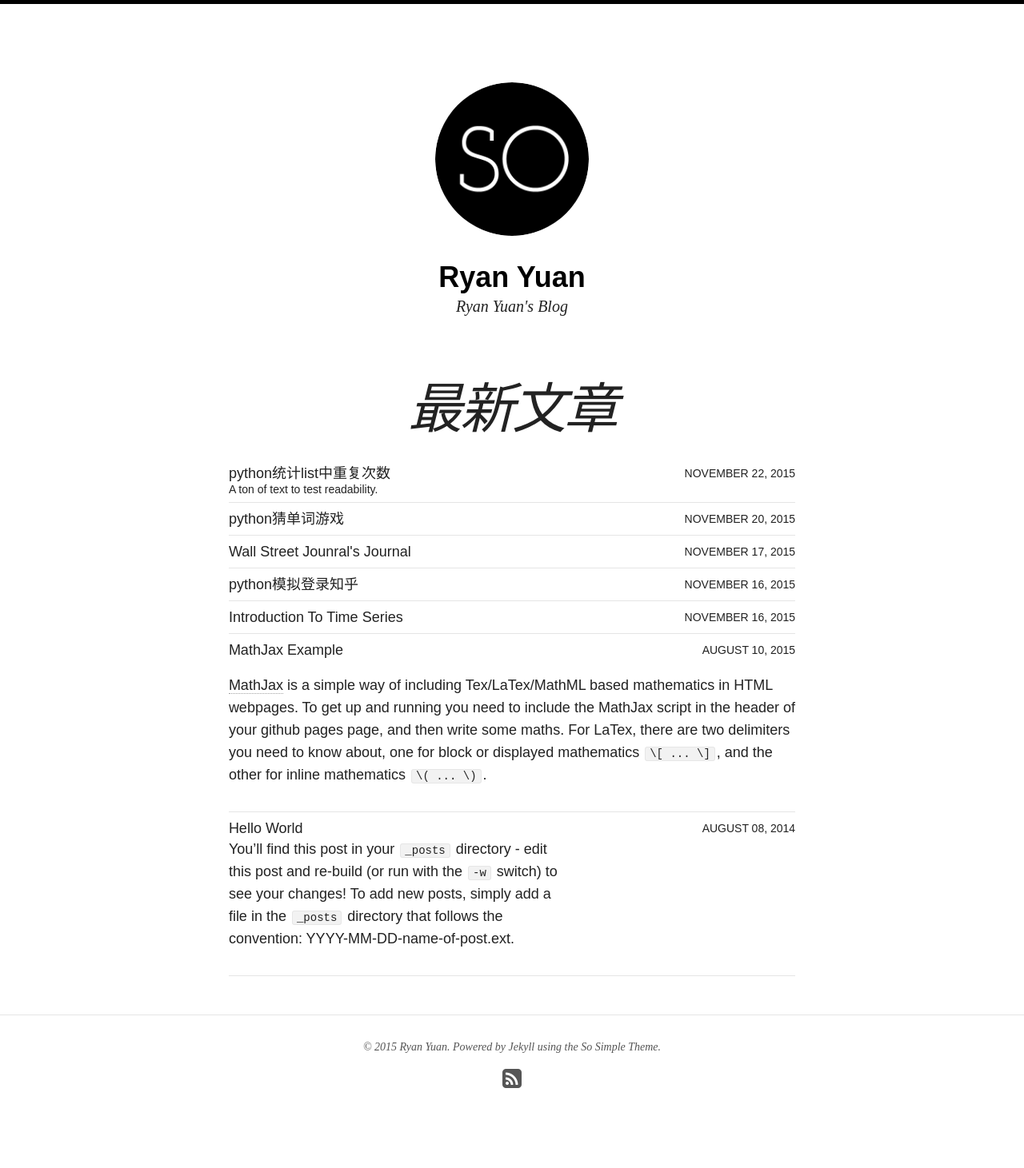
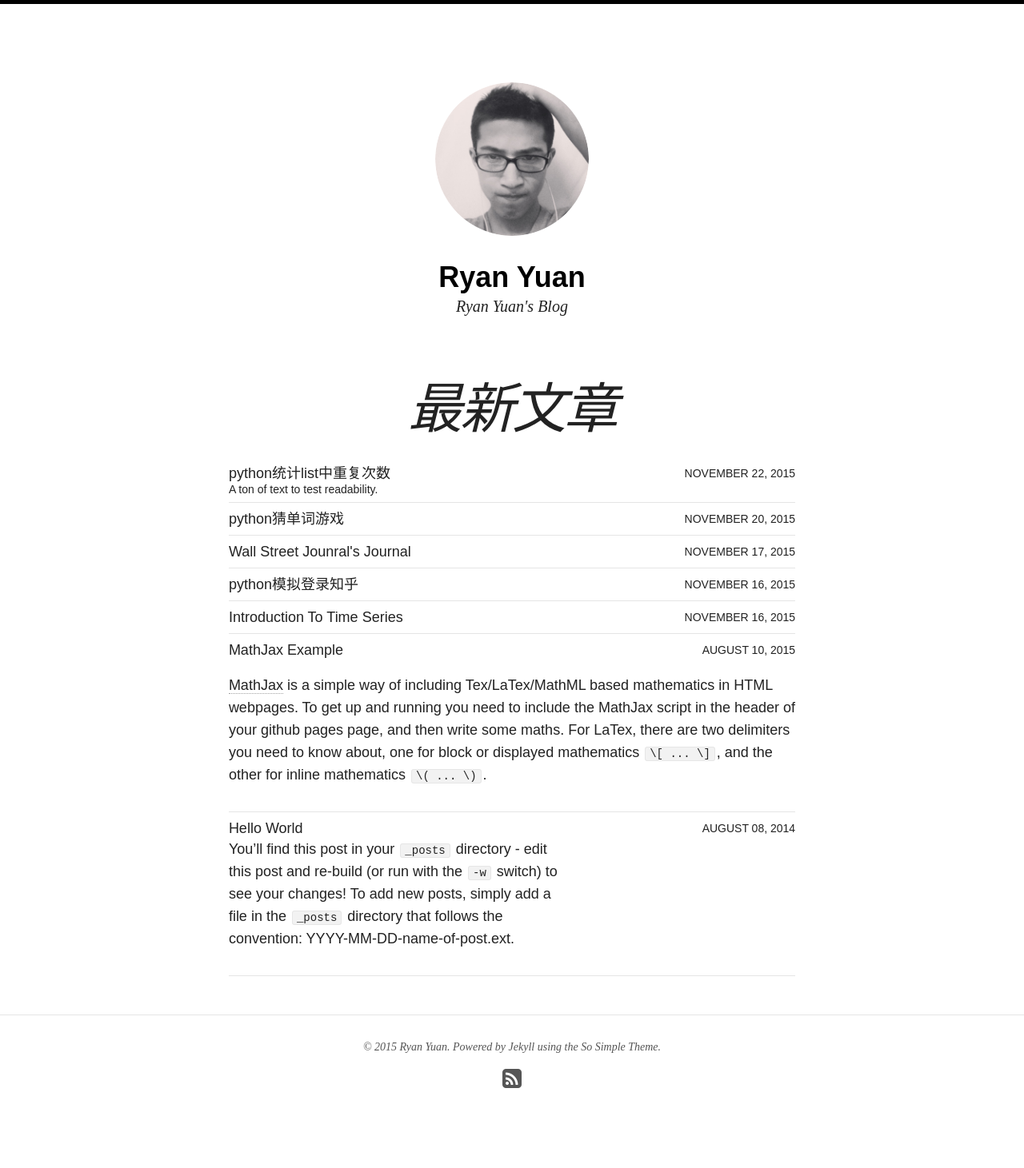
Before and after one commit to ryanyuan42/ryanyuan42.github.io, a Jekyll site: the page built from index.html, in a window 1280 px wide. Shown: the whole page at 80% size. Built offline with Jekyll 4.4.1, drawn with Linux system fonts in a browser that asks for light colours; nearby versions of some CDN libraries.

Commit message:
Update _config.yml

```diff
--- a/_config.yml
+++ b/_config.yml
@@ -3,7 +3,7 @@
 title: Ryan Yuan
 locale: en_US
 description: Ryan Yuan's Blog
-logo: site-logo.png
+logo: ryanyuan.png
 search: true
 url: http://ryanyuan42.github.io
 
```
